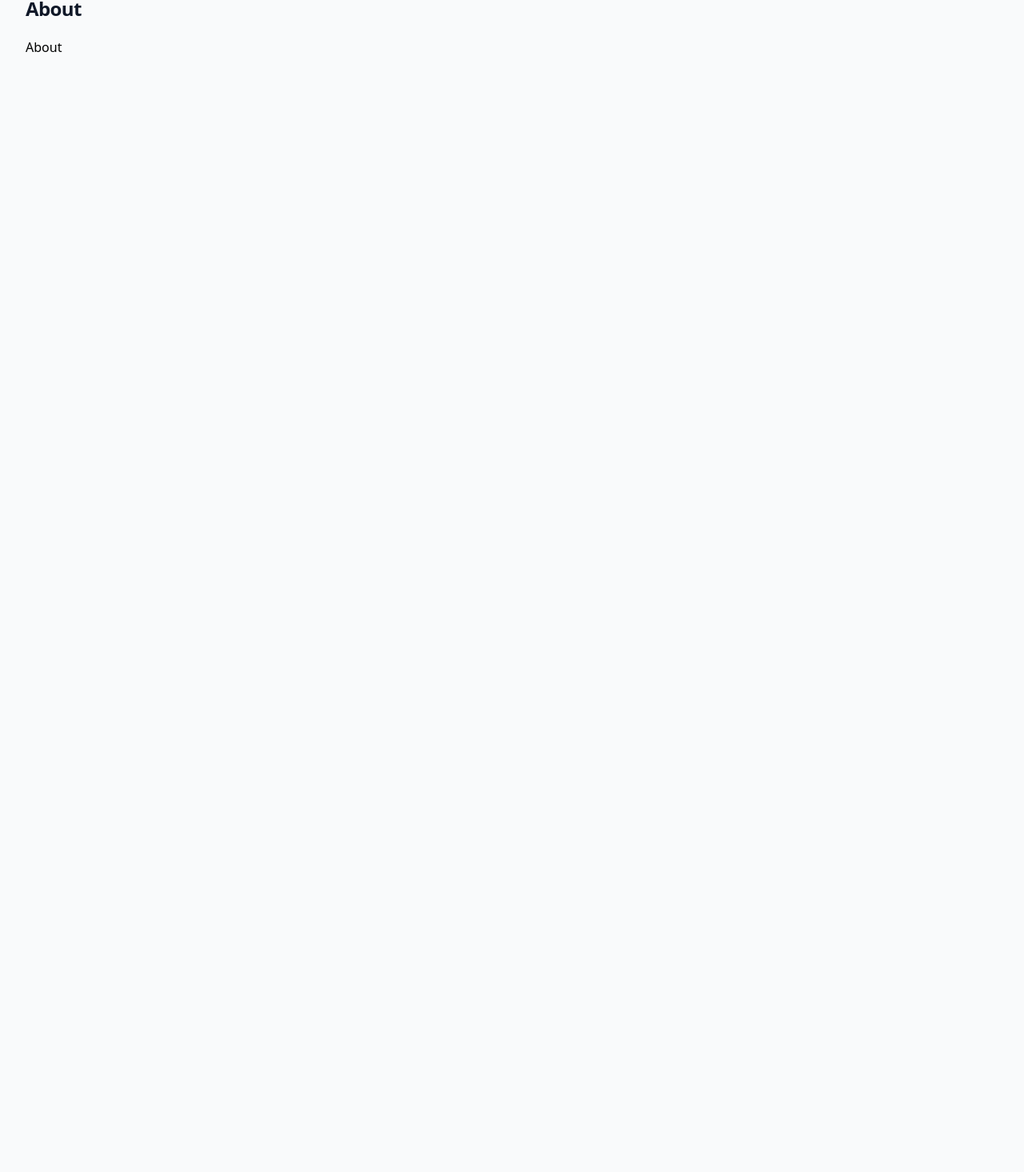
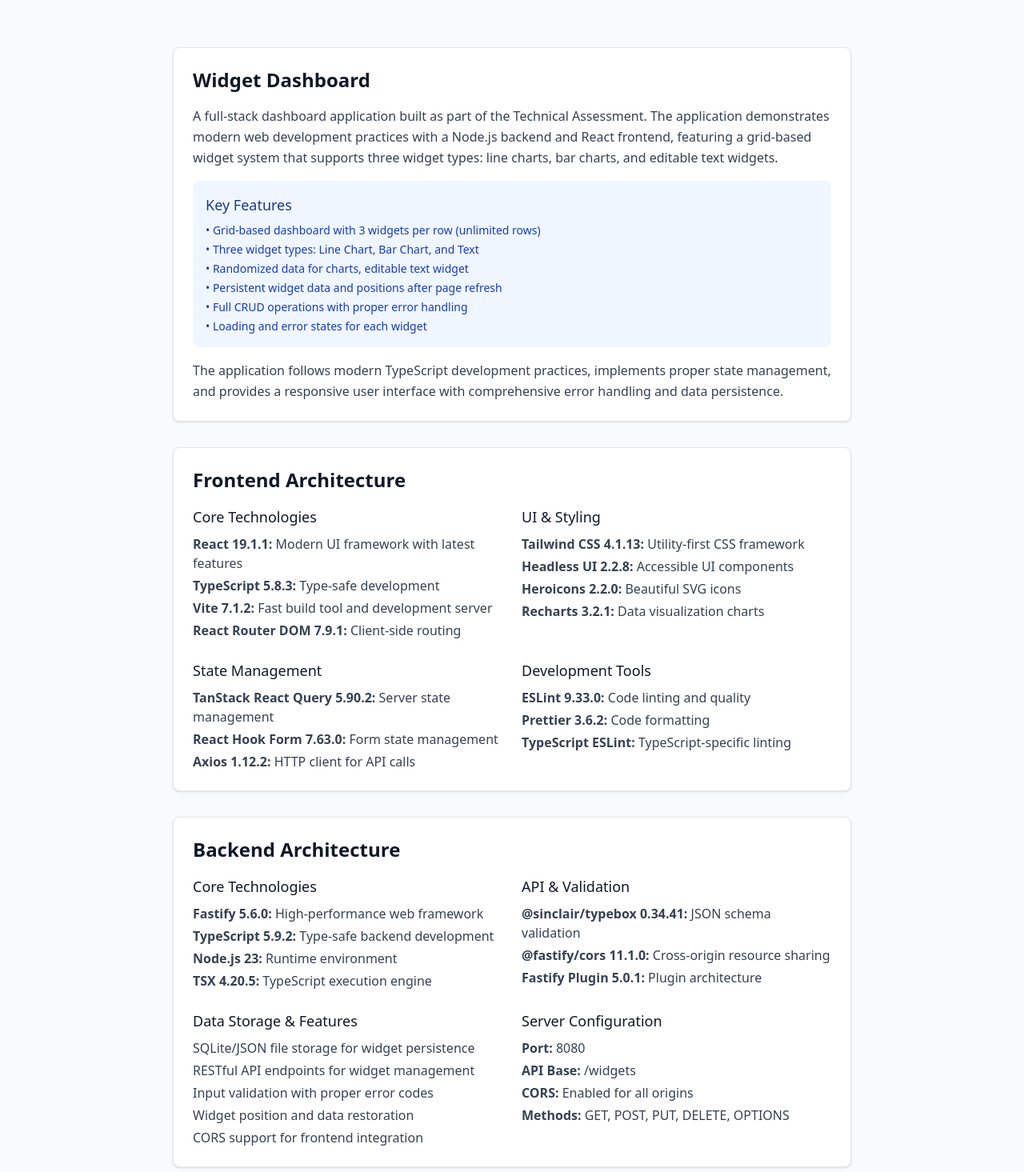
Before and after one commit to hladchenko/youwidget-frontend, a React (Vite) app: page /about in a window 1280 px wide. Shown: the part 125-1590 px from the top of the page at 80% size. Before the commit the page ends 800 px from the top, so only its background shows below. Built offline with nearby package versions, Linux system fonts and the light colour scheme.

Commit message:
Update About page

```diff
--- a/src/pages/About.tsx
+++ b/src/pages/About.tsx
@@ -1,10 +1,203 @@
-import PageHeading from "@/components/PageHeading.tsx";
+import SectionHeading from "@components/SectionHeading.tsx";
 
 const About = () => {
   return (
     <>
-      <PageHeading pageName={"About"} />
-      About
+      <SectionHeading pageName="About" />
+      <div className="max-w-4xl mx-auto p-6 space-y-8">
+        <section className="bg-white rounded-lg shadow-sm p-6 border border-gray-200">
+          <h2 className="text-2xl font-semibold text-gray-900 mb-4">
+            Widget Dashboard
+          </h2>
+          <p className="text-gray-700 leading-relaxed mb-4">
+            A full-stack dashboard application built as part of the Technical
+            Assessment. The application demonstrates modern web development
+            practices with a Node.js backend and React frontend, featuring a
+            grid-based widget system that supports three widget types: line
+            charts, bar charts, and editable text widgets.
+          </p>
+          <div className="bg-blue-50 rounded-lg p-4 mb-4">
+            <h3 className="text-lg font-medium text-blue-900 mb-2">
+              Key Features
+            </h3>
+            <ul className="space-y-1 text-blue-800 text-sm">
+              <li>
+                • Grid-based dashboard with 3 widgets per row (unlimited rows)
+              </li>
+              <li>• Three widget types: Line Chart, Bar Chart, and Text</li>
+              <li>• Randomized data for charts, editable text widget</li>
+              <li>• Persistent widget data and positions after page refresh</li>
+              <li>• Full CRUD operations with proper error handling</li>
+              <li>• Loading and error states for each widget</li>
+            </ul>
+          </div>
+          <p className="text-gray-700 leading-relaxed">
+            The application follows modern TypeScript development practices,
+            implements proper state management, and provides a responsive user
+            interface with comprehensive error handling and data persistence.
+          </p>
+        </section>
+
+        <section className="bg-white rounded-lg shadow-sm p-6 border border-gray-200">
+          <h2 className="text-2xl font-semibold text-gray-900 mb-4">
+            Frontend Architecture
+          </h2>
+          <div className="grid md:grid-cols-2 gap-6">
+            <div>
+              <h3 className="text-lg font-medium text-gray-900 mb-2">
+                Core Technologies
+              </h3>
+              <ul className="space-y-1 text-gray-700">
+                <li>
+                  <strong>React 19.1.1:</strong> Modern UI framework with latest
+                  features
+                </li>
+                <li>
+                  <strong>TypeScript 5.8.3:</strong> Type-safe development
+                </li>
+                <li>
+                  <strong>Vite 7.1.2:</strong> Fast build tool and development
+                  server
+                </li>
+                <li>
+                  <strong>React Router DOM 7.9.1:</strong> Client-side routing
+                </li>
+              </ul>
+            </div>
+            <div>
+              <h3 className="text-lg font-medium text-gray-900 mb-2">
+                UI & Styling
+              </h3>
+              <ul className="space-y-1 text-gray-700">
+                <li>
+                  <strong>Tailwind CSS 4.1.13:</strong> Utility-first CSS
+                  framework
+                </li>
+                <li>
+                  <strong>Headless UI 2.2.8:</strong> Accessible UI components
+                </li>
+                <li>
+                  <strong>Heroicons 2.2.0:</strong> Beautiful SVG icons
+                </li>
+                <li>
+                  <strong>Recharts 3.2.1:</strong> Data visualization charts
+                </li>
+              </ul>
+            </div>
+            <div>
+              <h3 className="text-lg font-medium text-gray-900 mb-2">
+                State Management
+              </h3>
+              <ul className="space-y-1 text-gray-700">
+                <li>
+                  <strong>TanStack React Query 5.90.2:</strong> Server state
+                  management
+                </li>
+                <li>
+                  <strong>React Hook Form 7.63.0:</strong> Form state management
+                </li>
+                <li>
+                  <strong>Axios 1.12.2:</strong> HTTP client for API calls
+                </li>
+              </ul>
+            </div>
+            <div>
+              <h3 className="text-lg font-medium text-gray-900 mb-2">
+                Development Tools
+              </h3>
+              <ul className="space-y-1 text-gray-700">
+                <li>
+                  <strong>ESLint 9.33.0:</strong> Code linting and quality
+                </li>
+                <li>
+                  <strong>Prettier 3.6.2:</strong> Code formatting
+                </li>
+                <li>
+                  <strong>TypeScript ESLint:</strong> TypeScript-specific
+                  linting
+                </li>
+              </ul>
+            </div>
+          </div>
+        </section>
+
+        <section className="bg-white rounded-lg shadow-sm p-6 border border-gray-200">
+          <h2 className="text-2xl font-semibold text-gray-900 mb-4">
+            Backend Architecture
+          </h2>
+          <div className="grid md:grid-cols-2 gap-6">
+            <div>
+              <h3 className="text-lg font-medium text-gray-900 mb-2">
+                Core Technologies
+              </h3>
+              <ul className="space-y-1 text-gray-700">
+                <li>
+                  <strong>Fastify 5.6.0:</strong> High-performance web framework
+                </li>
+                <li>
+                  <strong>TypeScript 5.9.2:</strong> Type-safe backend
+                  development
+                </li>
+                <li>
+                  <strong>Node.js 23:</strong> Runtime environment
+                </li>
+                <li>
+                  <strong>TSX 4.20.5:</strong> TypeScript execution engine
+                </li>
+              </ul>
+            </div>
+            <div>
+              <h3 className="text-lg font-medium text-gray-900 mb-2">
+                API & Validation
+              </h3>
+              <ul className="space-y-1 text-gray-700">
+                <li>
+                  <strong>@sinclair/typebox 0.34.41:</strong> JSON schema
+                  validation
+                </li>
+                <li>
+                  <strong>@fastify/cors 11.1.0:</strong> Cross-origin resource
+                  sharing
+                </li>
+                <li>
+                  <strong>Fastify Plugin 5.0.1:</strong> Plugin architecture
+                </li>
+              </ul>
+            </div>
+            <div>
+              <h3 className="text-lg font-medium text-gray-900 mb-2">
+                Data Storage & Features
+              </h3>
+              <ul className="space-y-1 text-gray-700">
+                <li>SQLite/JSON file storage for widget persistence</li>
+                <li>RESTful API endpoints for widget management</li>
+                <li>Input validation with proper error codes</li>
+                <li>Widget position and data restoration</li>
+                <li>CORS support for frontend integration</li>
+              </ul>
+            </div>
+            <div>
+              <h3 className="text-lg font-medium text-gray-900 mb-2">
+                Server Configuration
+              </h3>
+              <ul className="space-y-1 text-gray-700">
+                <li>
+                  <strong>Port:</strong> 8080
+                </li>
+                <li>
+                  <strong>API Base:</strong> /widgets
+                </li>
+                <li>
+                  <strong>CORS:</strong> Enabled for all origins
+                </li>
+                <li>
+                  <strong>Methods:</strong> GET, POST, PUT, DELETE, OPTIONS
+                </li>
+              </ul>
+            </div>
+          </div>
+        </section>
+      </div>
     </>
   );
 };
```
